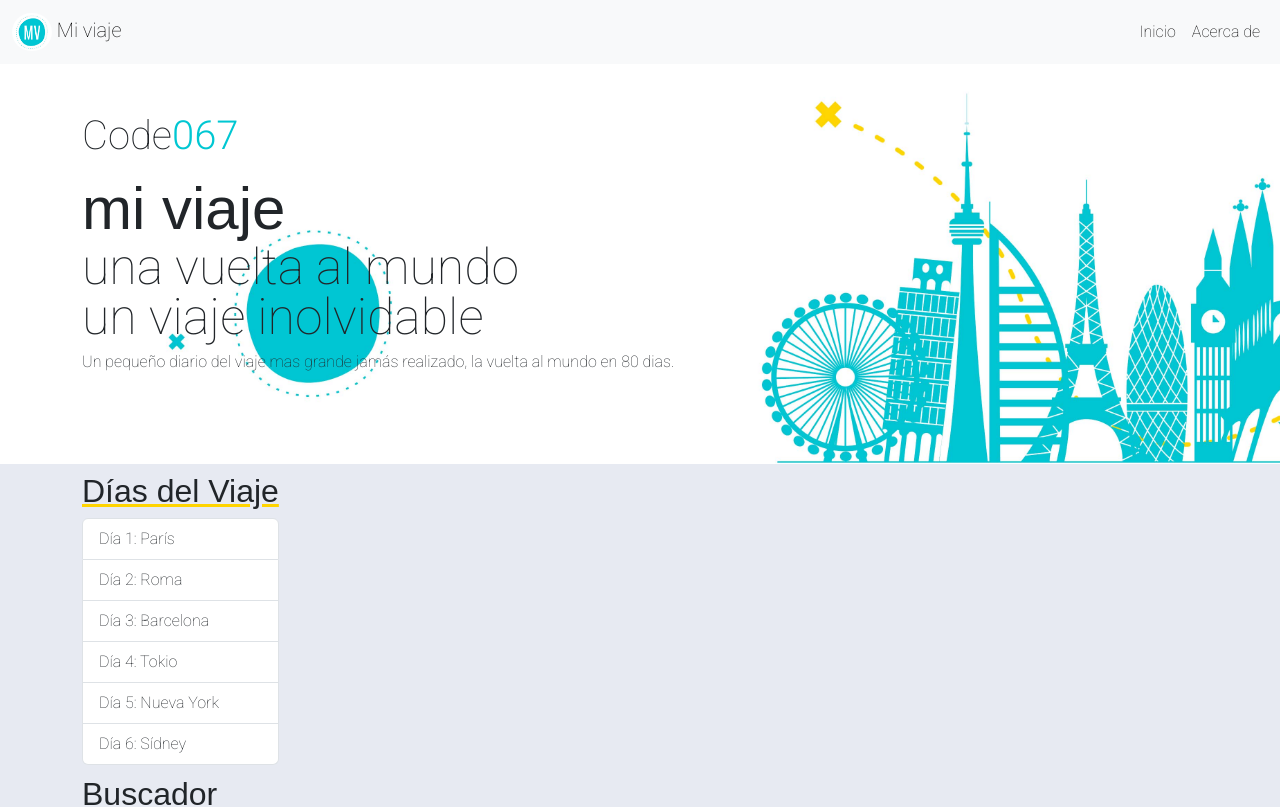
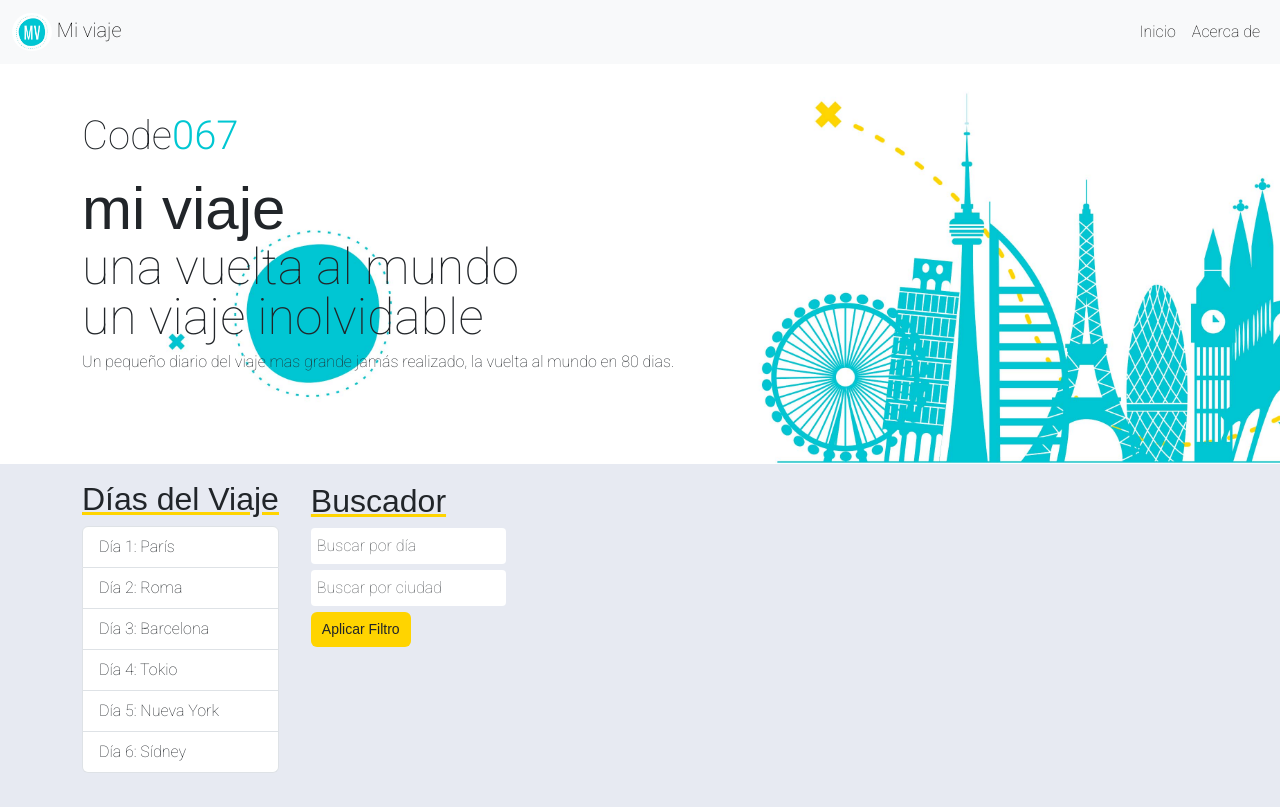
Before and after one commit to jaubass/frontend-prod2, an Angular app: page / in a window 1280 px wide. Shown: the top 807 px of the page. Built offline with nearby package versions, Linux system fonts and the light colour scheme; a web font is replaced by a local one.

Commit message:
Regreso a Search columna propia

```diff
--- a/src/app/days/days/days.component.css
+++ b/src/app/days/days/days.component.css
@@ -25,6 +25,12 @@
   text-decoration-color: #ffd400 ;
 }
 
-/* h1 {
-  font-family: 'Londrina Outline', sans-serif;
-} */
+.bucador-container {
+  margin-top: 10px;
+  margin-left: 24px;
+
+}
+h2 {
+  text-decoration: underline;
+  text-decoration-color: #ffd400 ;
+ }
--- a/src/app/days/days/days.component.html
+++ b/src/app/days/days/days.component.html
@@ -1,9 +1,10 @@
 <app-hero></app-hero>
 <div class="container mt-2 d-flex flex-wrap">
   <div class="me-2">
-    <div class="tcon">
+    <div class="tcon mt-2">
       <h2>Días del Viaje</h2>
     </div>
+
     <!-- Selector para elegir el día -->
     <div class="cLista">
       <div class="list-group">
@@ -13,9 +14,8 @@
         </a>
       </div>
     </div>
-    <div class="">
-      <h2>Buscador</h2>
-      <app-filter></app-filter>
-  </div>
-  </div>
 </div>
+<div class="bucador-container">
+  <h2>Buscador</h2>
+  <app-filter></app-filter>
+</div>
--- a/src/app/filter/filter.component.css
+++ b/src/app/filter/filter.component.css
@@ -1,11 +1,15 @@
 /* filter.component.css */
+.filter-container {
+  min-width: 60%;
+}
+
 .form-group {
-  margin-top: 10px;
-  margin-bottom: 10px;
+  margin-top: 4px;
+  margin-bottom: 6px;
 }
 /* Establecer el border radius a 6px para los cuadros de búsqueda */
 input[type="text"] {
-  border-radius: 6px;
+  border-radius: 4px;
   border: 2px;
   padding-left: 6px;
 }
@@ -35,3 +39,7 @@ input[type="text"] {
   border-color: #e0bb01; /* Cambiar el color del borde a rojo en enfoque */
   box-shadow: 0 0 10px #e0bb01; /* Cambiar el color de la sombra a rojo en enfoque */
 }
+h2 {
+text-decoration: underline;
+text-decoration-color: #ffd400 ;
+}
```
